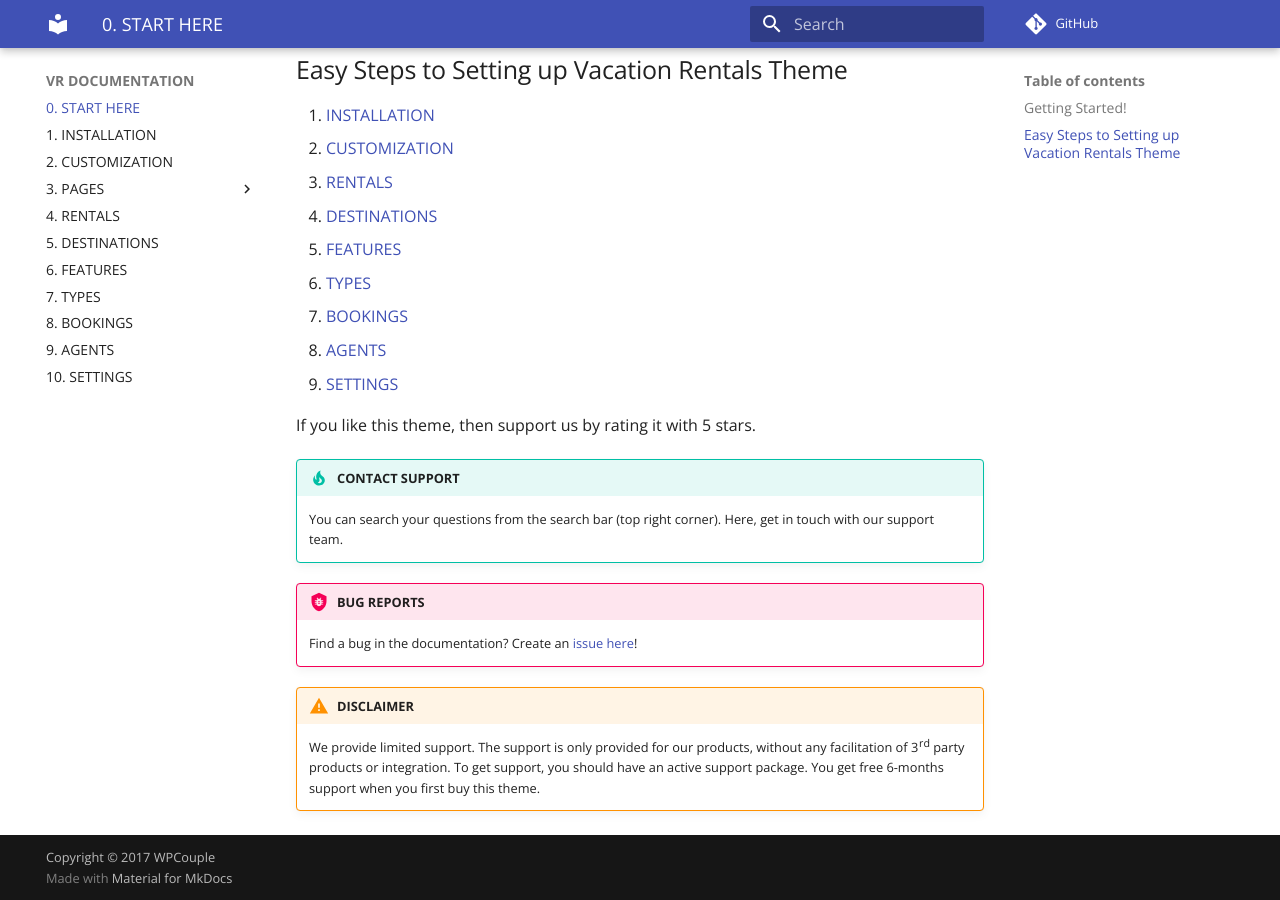
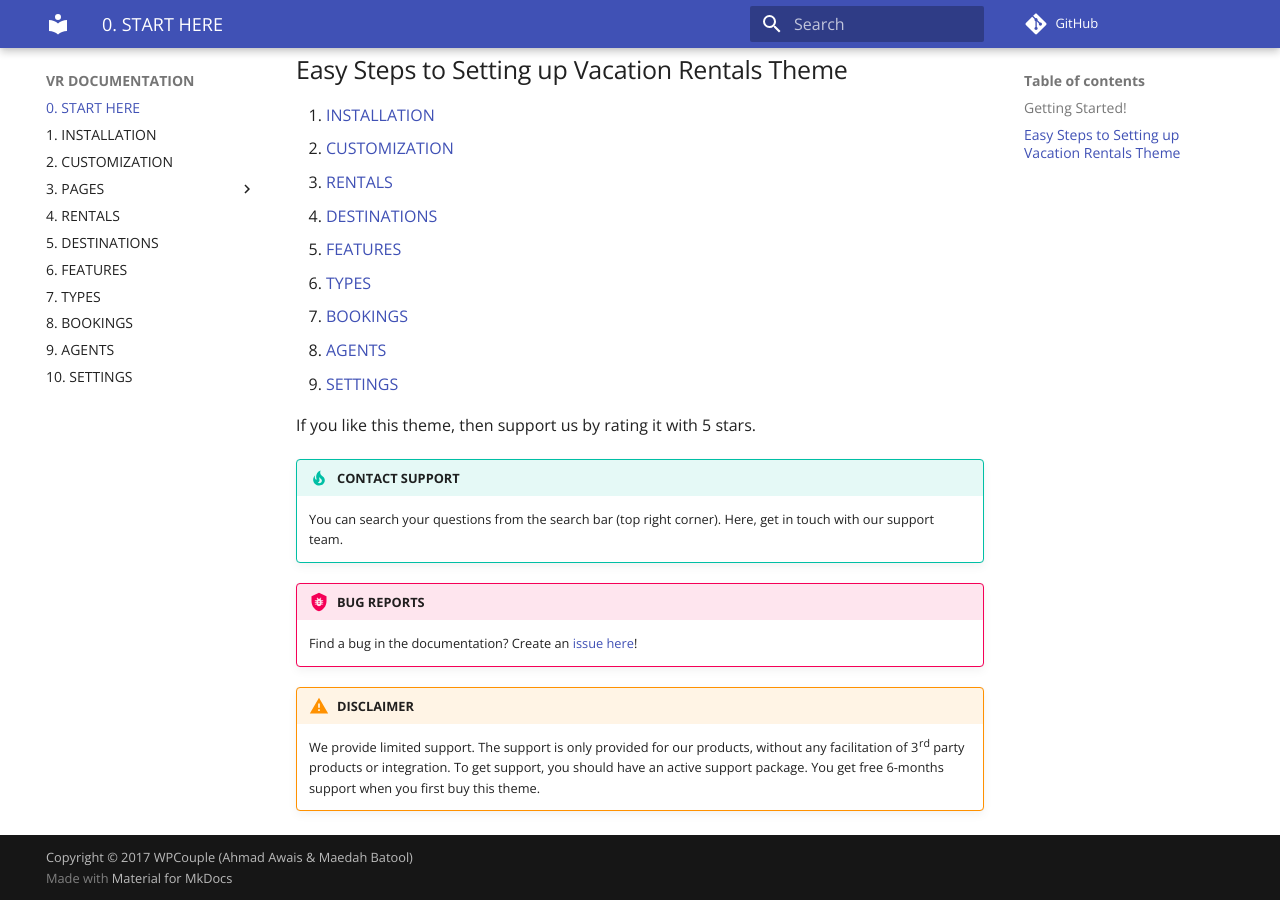
Before and after one commit to ahmadawais/VRDOC, an MkDocs documentation site: the page built from docs/index.md, in a window 1280 px wide and 900 px high, scrolled down 534 px. Built offline with MkDocs 1.6.1 and Material for MkDocs 9.7.7, drawn with Linux system fonts in a browser that asks for light colours; comment, search, counter and statistics services are not loaded; old or Windows-style settings are respelled for this version of MkDocs.

Commit message:
Update mkdocs.yml

```diff
--- a/mkdocs.yml
+++ b/mkdocs.yml
@@ -15,7 +15,7 @@ repo_name: 'GitHub'
 repo_url: 'https://github.com/ahmadawais/vrdoc'
 
 # Copyright
-copyright: 'Copyright &copy; 2017 WPCouple'
+copyright: 'Copyright &copy; 2017 WPCouple (Ahmad Awais & Maedah Batool)'
 
 
 theme: 'material'
```
